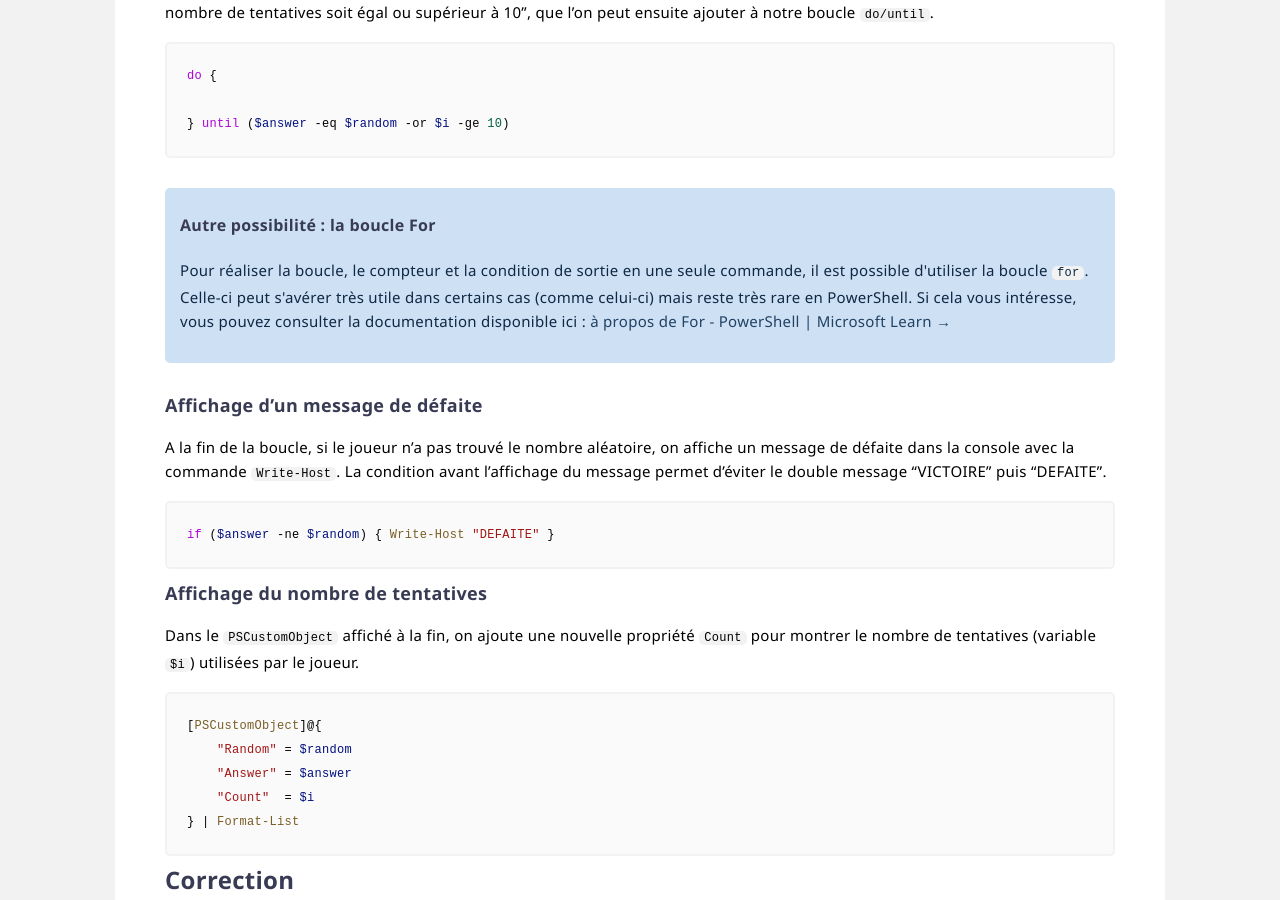
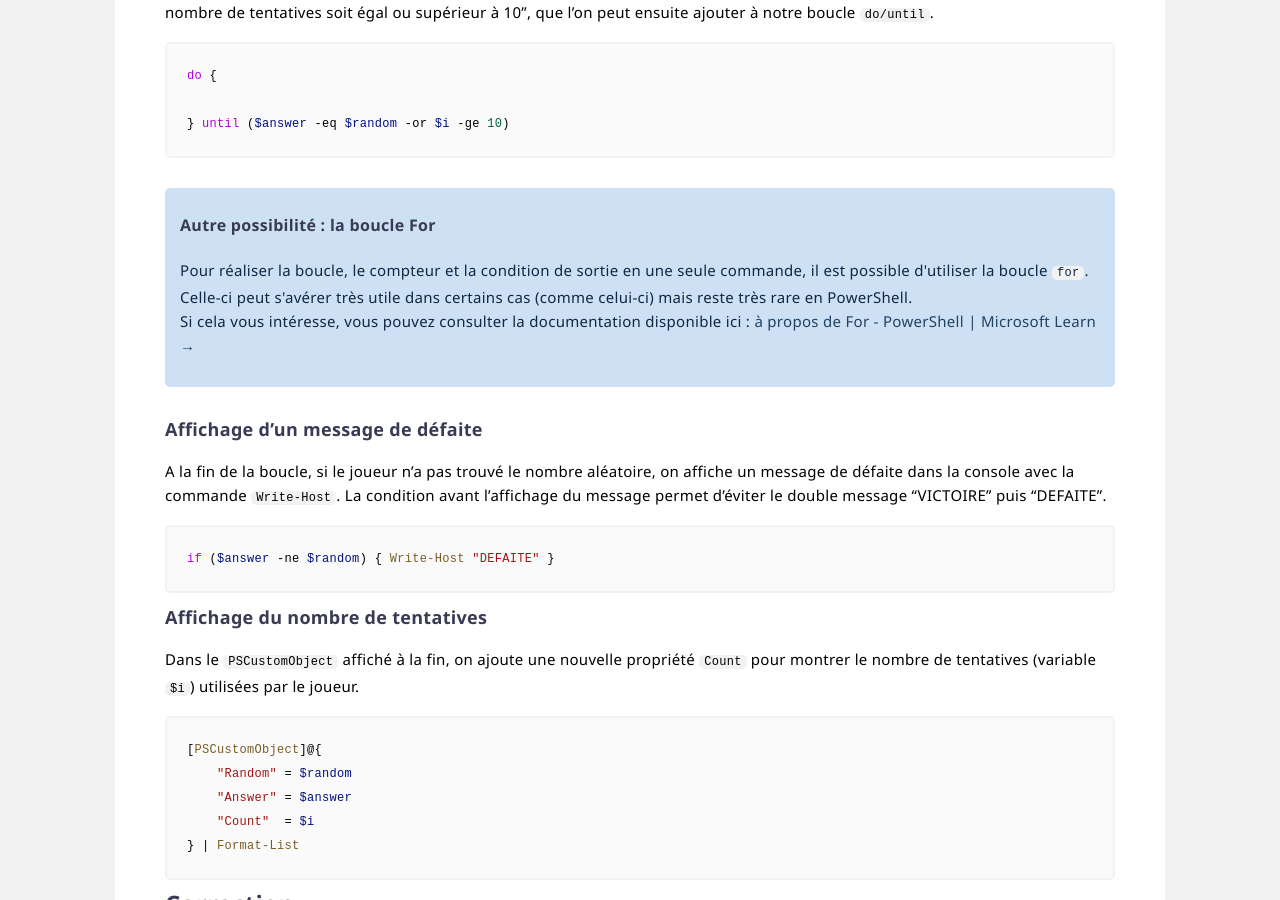
Before and after one commit to leobouard/leobouard.github.io, a Jekyll site: the page built from _posts/2022-10-21-cours-pratique-posh-2.md, in a window 1280 px wide and 900 px high, scrolled down 2390 px. Built offline with Jekyll 4.4.1, drawn with Linux system fonts in a browser that asks for light colours; some web fonts are replaced.

Commit message:
Correction typo

```diff
--- a/_posts/2022-10-21-cours-pratique-posh-2.md
+++ b/_posts/2022-10-21-cours-pratique-posh-2.md
@@ -99,7 +99,7 @@ do {
 
 <div class="information">
     <h4>Autre possibilité : la boucle For</h4>
-    <p>Pour réaliser la boucle, le compteur et la condition de sortie en une seule commande, il est possible d'utiliser la boucle <code>for</code>. Celle-ci peut s'avérer très utile dans certains cas (comme celui-ci) mais reste très rare en PowerShell. Si cela vous intéresse, vous pouvez consulter la documentation disponible ici : <a href="https://learn.microsoft.com/powershell/module/microsoft.powershell.core/about/about_for" target="_blank">à propos de For - PowerShell | Microsoft Learn →</a></p>
+    <p>Pour réaliser la boucle, le compteur et la condition de sortie en une seule commande, il est possible d'utiliser la boucle <code>for</code>. Celle-ci peut s'avérer très utile dans certains cas (comme celui-ci) mais reste très rare en PowerShell.<br>Si cela vous intéresse, vous pouvez consulter la documentation disponible ici : <a href="https://learn.microsoft.com/powershell/module/microsoft.powershell.core/about/about_for" target="_blank">à propos de For - PowerShell | Microsoft Learn →</a></p>
 </div>
 
 ### Affichage d'un message de défaite
```
Also changed, not shown: _posts/2022-10-21-cours-pratique-posh-0.md (+0 -9 lines).
